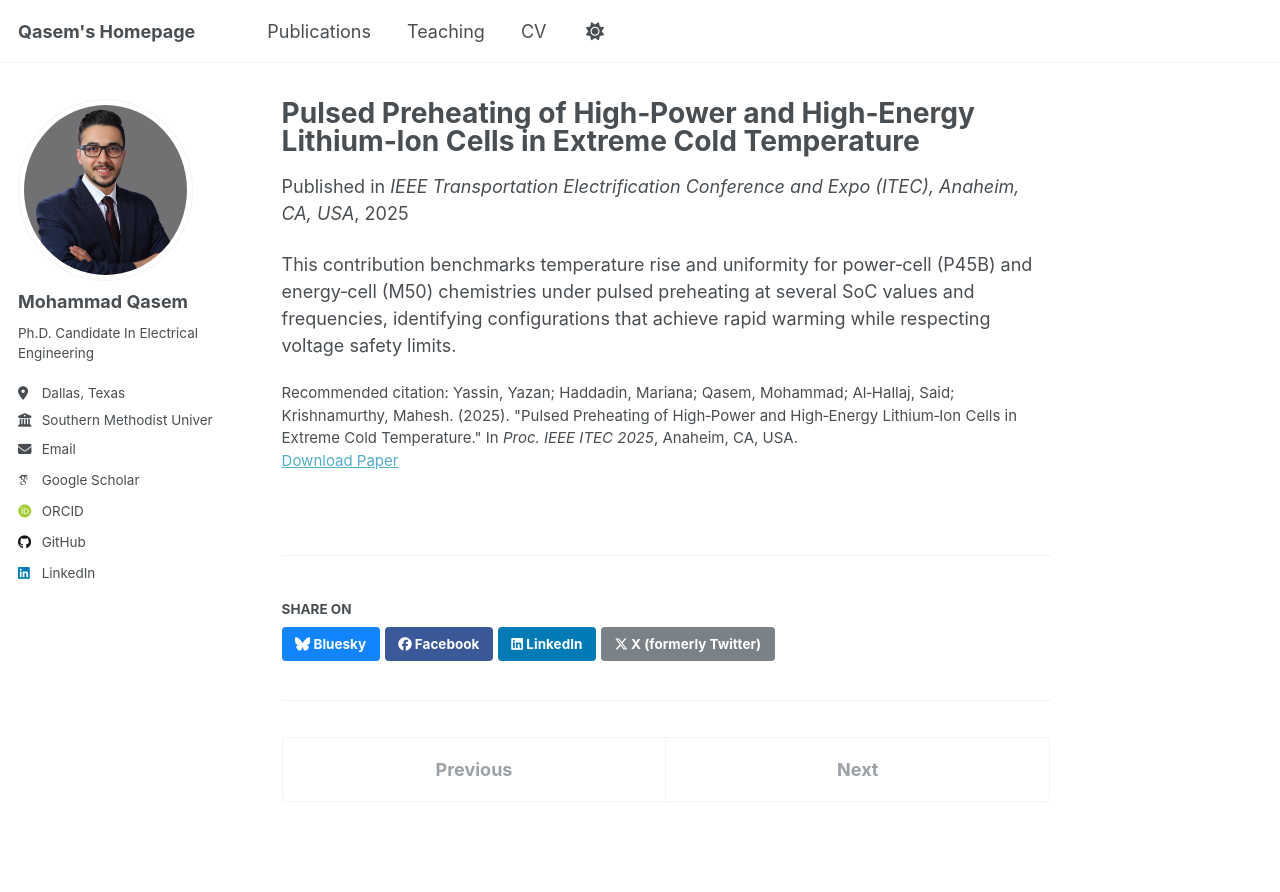
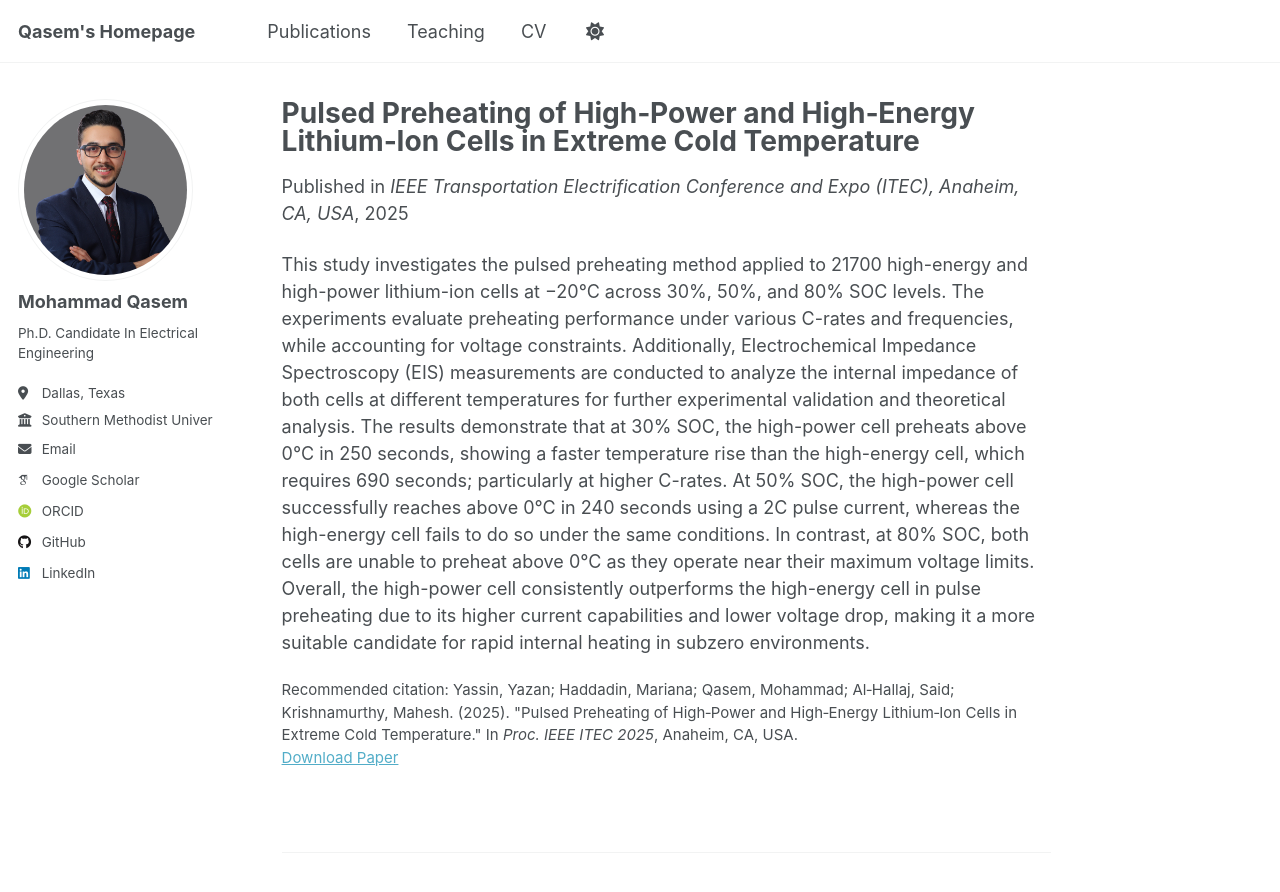
Before and after one commit to MohammadQasem97/Mohammad_Qasem.github.io, a Jekyll site: the page built from _publications/2025-06-18-pulsed-preheating-cold-temperature-cells.md, in a window 1280 px wide and 900 px high. Shown: the top 892 px of the window. Built offline with Jekyll 4.4.1, drawn with Linux system fonts in a browser that asks for light colours; some web fonts are replaced; a script that is not in the unit is left out.

Commit message:
Update 2025-06-18-pulsed-preheating-cold-temperature-cells.md

```diff
--- a/_publications/2025-06-18-pulsed-preheating-cold-temperature-cells.md
+++ b/_publications/2025-06-18-pulsed-preheating-cold-temperature-cells.md
@@ -1,12 +1,12 @@
 ---
 title: "Pulsed Preheating of High‑Power and High‑Energy Lithium‑Ion Cells in Extreme Cold Temperature"
 collection: "publications"
-category: "conference"
+category: "conferences"
 permalink: "/publication/2025-06-18-itex-pulsed-preheating-cold"
 excerpt: "Comparison of internal pulse‑current preheating efficacy between high‑power and high‑energy cells at −20°C across multiple SoC levels."
 date: "2025-06-18"
 venue: "IEEE Transportation Electrification Conference and Expo (ITEC), Anaheim, CA, USA"
-paperurl: ""
+paperurl: "https://ieeexplore.ieee.org/document/11098037"
 citation: "Yassin, Yazan; Haddadin, Mariana; Qasem, Mohammad; Al‑Hallaj, Said; Krishnamurthy, Mahesh. (2025). \"Pulsed Preheating of High‑Power and High‑Energy Lithium‑Ion Cells in Extreme Cold Temperature.\" In <i>Proc. IEEE ITEC 2025</i>, Anaheim, CA, USA."
 ---
-This contribution benchmarks temperature rise and uniformity for power‑cell (P45B) and energy‑cell (M50) chemistries under pulsed preheating at several SoC values and frequencies, identifying configurations that achieve rapid warming while respecting voltage safety limits.
+This study investigates the pulsed preheating method applied to 21700 high-energy and high-power lithium-ion cells at −20°C across 30%, 50%, and 80% SOC levels. The experiments evaluate preheating performance under various C-rates and frequencies, while accounting for voltage constraints. Additionally, Electrochemical Impedance Spectroscopy (EIS) measurements are conducted to analyze the internal impedance of both cells at different temperatures for further experimental validation and theoretical analysis. The results demonstrate that at 30% SOC, the high-power cell preheats above 0°C in 250 seconds, showing a faster temperature rise than the high-energy cell, which requires 690 seconds; particularly at higher C-rates. At 50% SOC, the high-power cell successfully reaches above 0°C in 240 seconds using a 2C pulse current, whereas the high-energy cell fails to do so under the same conditions. In contrast, at 80% SOC, both cells are unable to preheat above 0°C as they operate near their maximum voltage limits. Overall, the high-power cell consistently outperforms the high-energy cell in pulse preheating due to its higher current capabilities and lower voltage drop, making it a more suitable candidate for rapid internal heating in subzero environments.
```
